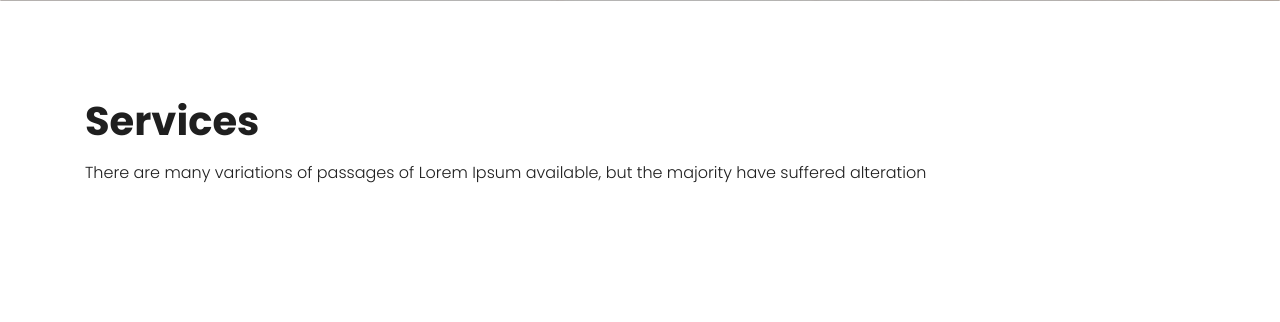
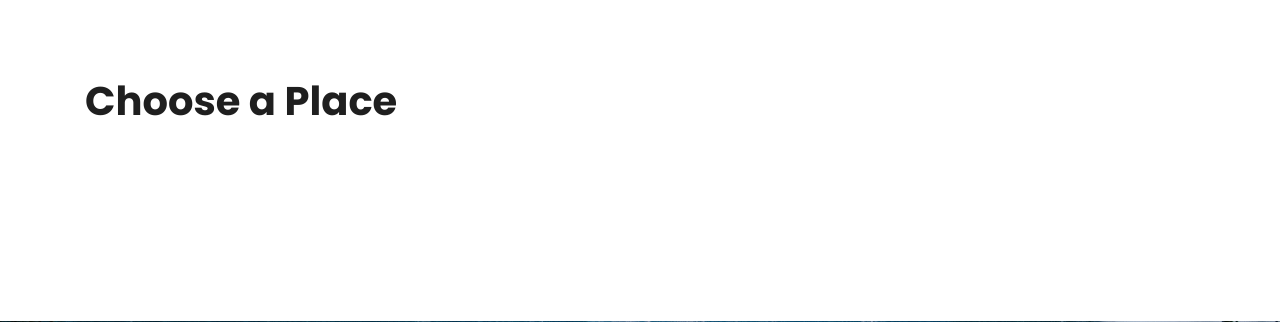
Before and after one commit to Numaan-Noor/TourAndTravel, a Django app: page / in a window 1280 px wide. Shown: the part 971-1293 px from the top of the page. Run offline with Django 3.2, Linux system fonts and the light colour scheme; data that the repository does not hold is empty; some libraries are stand-ins or nearby versions.

Commit message:
deploy changes

```diff
--- a/home/static/assets/css/style.css
+++ b/home/static/assets/css/style.css
@@ -245,7 +245,7 @@ button {
     width: 100%;
     float: left;
     text-align: center;
-    padding: 20px 0px 50px 0px;
+
 }
 
 .logo_mobile {
--- a/templates/base.html
+++ b/templates/base.html
@@ -20,7 +20,7 @@
    <!-- Responsive-->
    <link rel="stylesheet" href="/static/assets/css/responsive.css">
    <!-- fevicon -->
-   <link rel="icon" href="/static/assets/images/barsimlogo.png" type="/static/assets/image/gif" />
+   <link rel="icon" href="/static/assets/images/travellogo.png" type="/static/assets/image/gif" />
    <!-- Scrollbar Custom CSS -->
    <link rel="stylesheet" href="/static/assets/css/jquery.mCustomScrollbar.min.css">
    <!-- Tweaks for older IEs-->
@@ -41,7 +41,7 @@
       <div class="header_main">
          <div class="mobile_menu">
             <nav class="navbar navbar-expand-lg navbar-light bg-light">
-               <div class="logo_mobile"><a href="{% url 'index' %}"><img src="/static/assets/images/barsim.png"></a></div>
+               <div class="logo_mobile"><a href="{% url 'index' %}"><img src="/static/assets/images/travellogo.png"></a></div>
                <button class="navbar-toggler" type="button" data-toggle="collapse" data-target="#navbarNav"
                   aria-controls="navbarNav" aria-expanded="false" aria-label="Toggle navigation">
                   <span class="navbar-toggler-icon"></span>
@@ -65,7 +65,7 @@
             </nav>
          </div>
          <div class="container-fluid">
-            <div class="logo" ><a href="index.html"><img style="height:100px" src="/static/assets/images/barsim.png"></a></div>
+            <div class="logo" ><a href="index.html"><img style="height:150px" src="/static/assets/images/travellogo.png"></a></div>
             <div class="menu_main">
                <ul>
                   <li class="active"><a href="{% url 'index' %}">Home</a></li>
@@ -97,8 +97,8 @@
          </div>
          <div class="location_main">
             <div class="call_text"><img src="/static/assets/images/call-icon.png"></div>
-            <div class="call_text"><a href="#">Call +91 6006255583</a></div>
-            <div class="call_text"><a href="#">Call +91 8491035390</a></div>
+            <div class="call_text"><a href="tel:6006255583">Call +91 6006255583</a></div>
+            <div class="call_text"><a href="tel:8491035390">Call +91 8491035390</a></div>
             <div class="call_text"><img src="/static/assets/images/mail-icon.png"></div>
             <div class="call_text"><a href="#">info@dadootravels.com</a></div>
          </div>
--- a/templates/index.html
+++ b/templates/index.html
@@ -98,9 +98,9 @@
    <!-- services section start -->
    <div class="services_section layout_padding">
       <div class="container">
-         <h1 class="services_taital">Services </h1>
-         <p class="services_text">There are many variations of passages of Lorem Ipsum available, but the majority have
-            suffered alteration</p>
+         <h1 class="services_taital">Choose a Place </h1>
+<!--         <p class="services_text">There are many variations of passages of Lorem Ipsum available, but the majority have-->
+<!--            suffered alteration</p>-->
          <div class="services_section_2">
             <div class="row">
                 {% for d in data %}
@@ -109,14 +109,6 @@
                   <div class="btn_main"><a href="/services/{{d.id}}">{{d.Name}}</a></div>
                </div>
                 {% endfor %}
-<!--               <div class="col-md-4">-->
-<!--                  <div><img src="static/assets/images/img-2.png" class="services_img"></div>-->
-<!--                  <div class="btn_main active"><a href="#">Hiking</a></div>-->
-<!--               </div>-->
-<!--               <div class="col-md-4">-->
-<!--                  <div><img src="static/assets/images/img-3.png" class="services_img"></div>-->
-<!--                  <div class="btn_main"><a href="#">Camping</a></div>-->
-<!--               </div>-->
             </div>
          </div>
       </div>
```
Also changed, not shown: home/static/assets/images/banner-bg.png (deleted), home/static/assets/images/barsim.png (deleted), home/static/assets/images/barsimlogo.png (deleted), home/static/assets/images/blog-mobile-bg.png (deleted), home/static/assets/images/client-img.png (deleted), home/static/assets/images/client-img1.png (deleted), home/static/assets/images/img-1.png (deleted), home/static/assets/images/img-2.png (deleted), home/static/assets/images/img-3.png (deleted), home/static/assets/images/mobile-bg.png (deleted), home/static/assets/images/play-icon.png (deleted), home/static/assets/images/travellogo.png (added).
